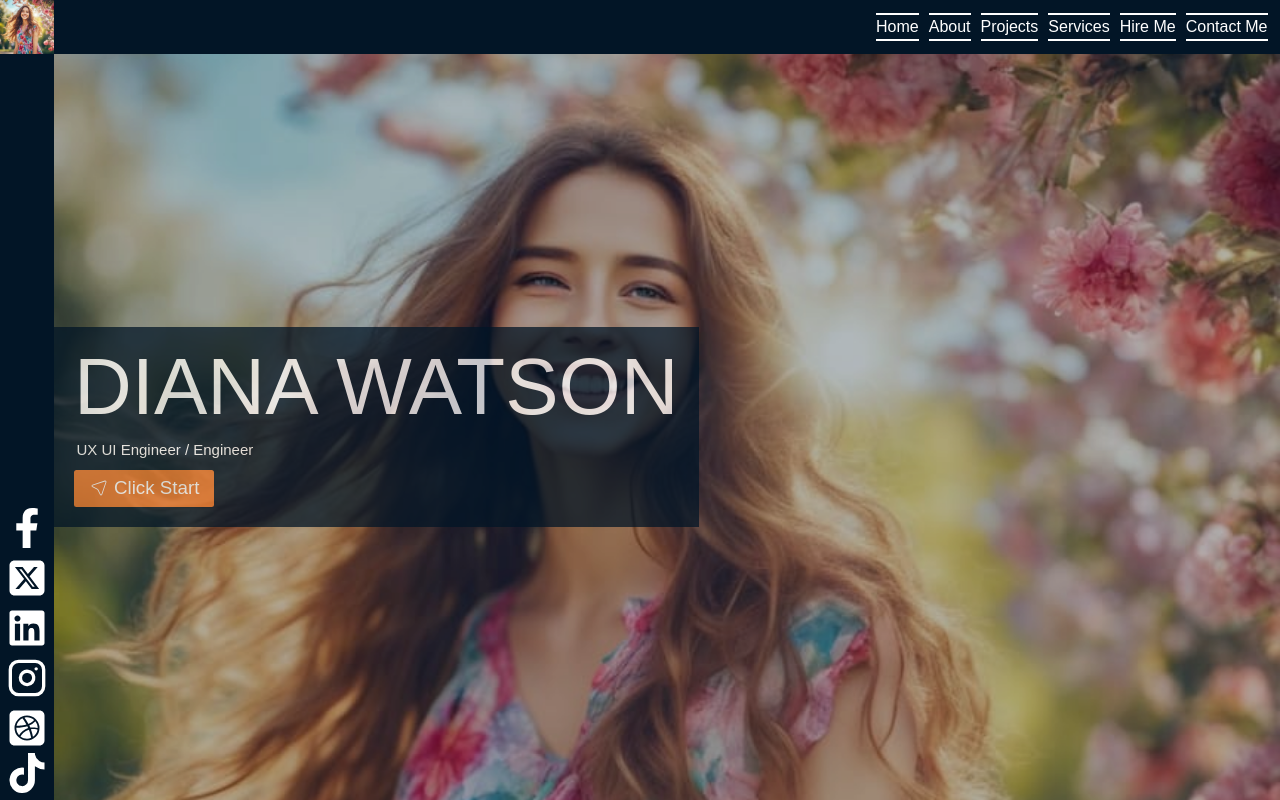
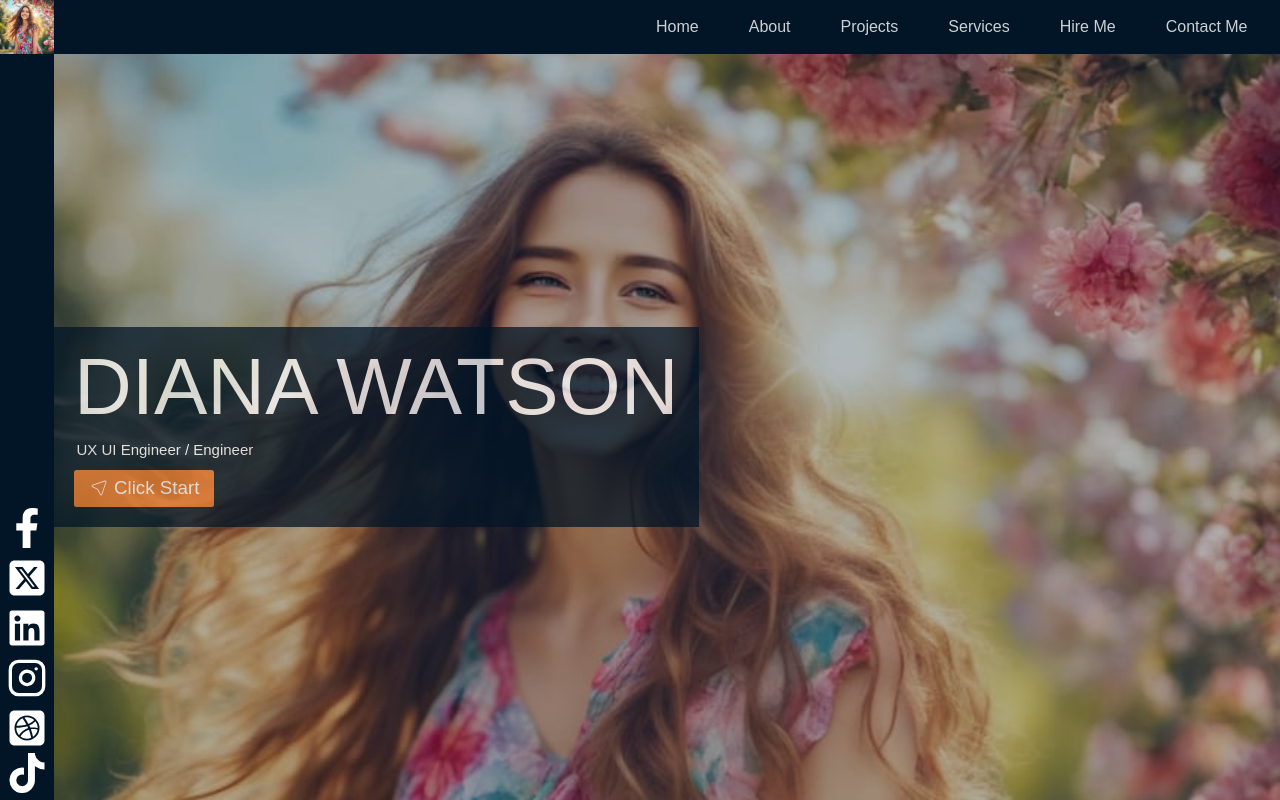
Before and after one commit to sahanherath25/diana-portfolio, a Next.js app: page / in a window 1280 px wide. Built offline with nearby package versions, Linux system fonts and the light colour scheme; a web font is replaced by a local one.

Commit message:
Prod Release Navbar Fixed Content change -Sahan

```diff
--- a/src/app/page.js
+++ b/src/app/page.js
@@ -49,22 +49,22 @@ export default function Home() {
 
                         <ul className="header__main__nav--links  w-[100%] h-[100%] flex hidden  md:flex justify-end items-center ">
                             <li className={"px-2"}><Link
-                                className={"relative inline-block  nav-bar-hover-before nav-bar-hover-after  "}
+                                className={"relative inline-block  opacity-80 rounded px-6 mx-2 hover:opacity-100 hover:bg-red-400  transition-all duration-500 ease-in-out "}
                                 href="#">Home</Link></li>
                             <li className={"px-2"}><Link
-                                className={"relative inline-block  nav-bar-hover-before nav-bar-hover-after   "}
+                                className={"relative inline-block opacity-80 rounded px-6 mx-2 hover:opacity-100 hover:bg-red-400  transition-all duration-500 ease-in-out "}
                                 href="#">About</Link></li>
                             <li className={"px-2"}><Link
-                                className={"relative inline-block  nav-bar-hover-before nav-bar-hover-after  "}
+                                className={"relative inline-block  opacity-80 rounded px-6 mx-2 hover:opacity-100 hover:bg-red-400  transition-all duration-500 ease-in-out "}
                                 href="#">Projects</Link></li>
                             <li className={"px-2"}><Link
-                                className={"relative inline-block  nav-bar-hover-before nav-bar-hover-after   "}
+                                className={"relative inline-block  opacity-80 rounded px-6 mx-2 hover:opacity-100 hover:bg-red-400  transition-all duration-500 ease-in-out"}
                                 href="#">Services</Link></li>
                             <li className={"px-2"}><Link
-                                className={"relative inline-block  nav-bar-hover-before nav-bar-hover-after  "}
+                                className={"relative inline-block opacity-80 rounded px-6 mx-2 hover:opacity-100 hover:bg-red-400  transition-all duration-500 ease-in-out "}
                                 href="#">Hire Me</Link></li>
                             <li className={"px-2 mr-3"}><a
-                                className={"relative inline-block  before:content-[''] before:absolute before:left-0 before:top-0 before:bg-white before:h-[2px] before:w-full      after:content-[''] after:absolute after:bg-white  after:w-full after:h-[2px]  after:left-0  after:bottom-0"}
+                                className={"relative inline-block opacity-80 rounded px-6 mx-2 hover:opacity-100 hover:bg-red-400  transition-all duration-500 ease-in-out"}
                                 href="#">Contact Me</a></li>
                         </ul>
 
```
